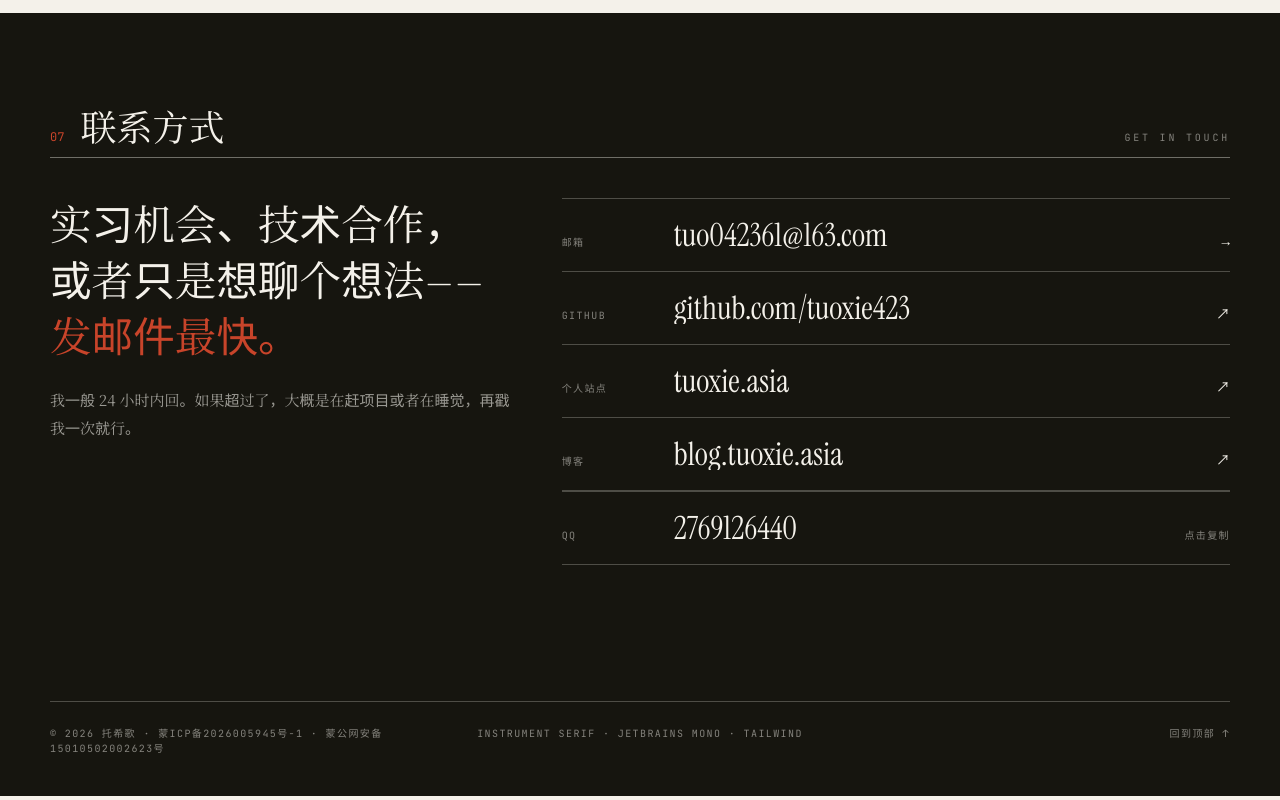
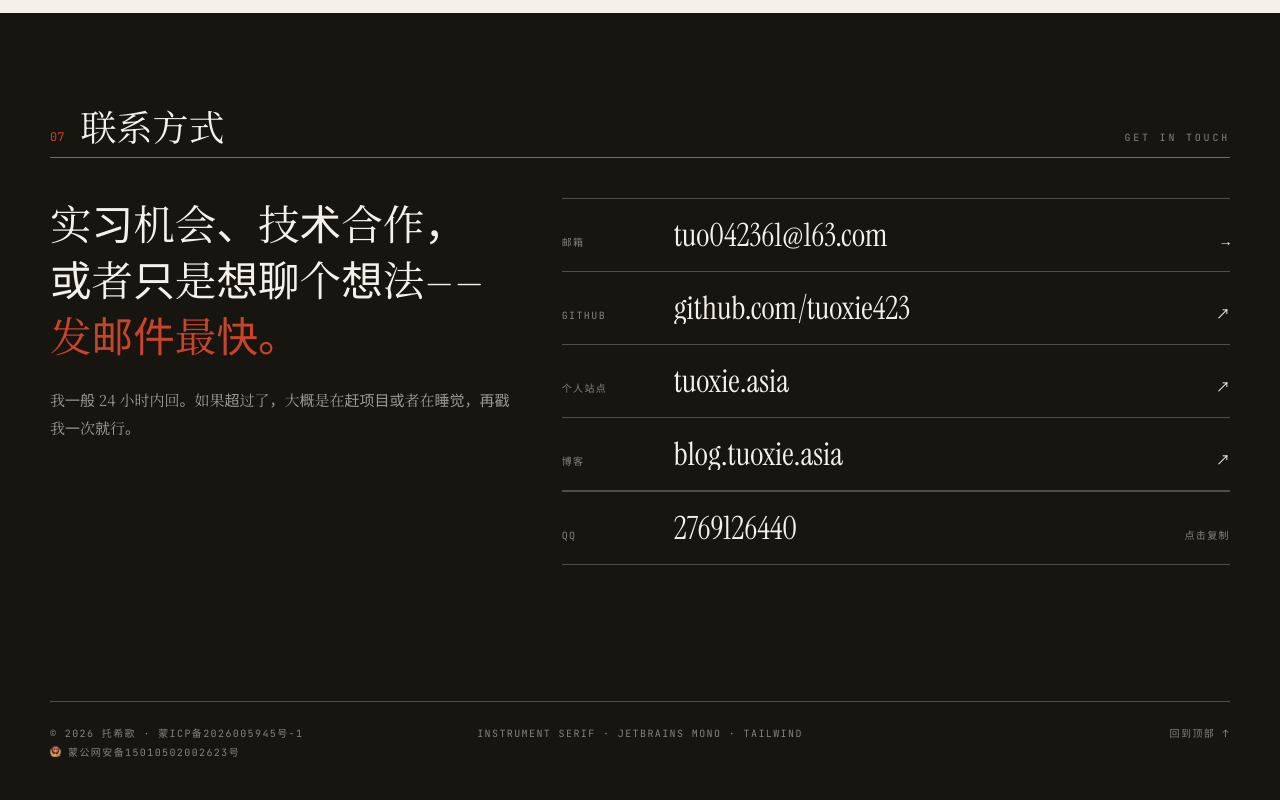
Before and after one commit to Tuoxie423/homepage, a plain HTML site: page index.html in a window 1280 px wide. Shown: the part 7110-7910 px from the top of the page. Drawn offline with Linux system fonts and the light colour scheme; a web font is replaced by a local one.

Commit message:
chore: 页脚加公安备案号，两个备案号上下排列，本地化官方徽章

```diff
--- a/index.html
+++ b/index.html
@@ -694,7 +694,10 @@
 <!-- ================= 版本记录 ================= -->
 <footer class="bg-sumi px-5 pb-10 text-paper md:px-8 dark:bg-paper dark:text-sumi">
   <div class="mx-auto grid max-w-[1180px] gap-6 border-t border-paper/25 pt-6 font-mono text-[10px] uppercase tracking-[.14em] text-paper/50 sm:grid-cols-3 dark:border-sumi/25 dark:text-mute">
-    <p>© 2026 托希歌 · <a href="https://beian.miit.gov.cn/" target="_blank" rel="noopener nofollow" class="transition-colors hover:text-vermil">蒙ICP备2026005945号-1</a> · <a href="https://beian.mps.gov.cn/" target="_blank" rel="noopener nofollow" class="transition-colors hover:text-vermil">蒙公网安备15010502002623号</a></p>
+    <div>
+      <p>© 2026 托希歌 · <a href="https://beian.miit.gov.cn/" target="_blank" rel="noopener nofollow" class="transition-colors hover:text-vermil">蒙ICP备2026005945号-1</a></p>
+      <p class="mt-1"><a href="https://beian.mps.gov.cn/" target="_blank" rel="noopener nofollow" class="transition-colors hover:text-vermil"><img src="assets/img/beian.png" alt="" width="62" height="67" style="display:inline-block;height:1.15em;width:auto;vertical-align:-.18em"> 蒙公网安备15010502002623号</a></p>
+    </div>
     <p class="sm:text-center">Instrument Serif · JetBrains Mono · Tailwind</p>
     <p class="sm:text-right">
       <a href="#top" class="transition-colors hover:text-vermil">回到顶部 ↑</a>
```
Also changed, not shown: assets/img/beian.png (added).
